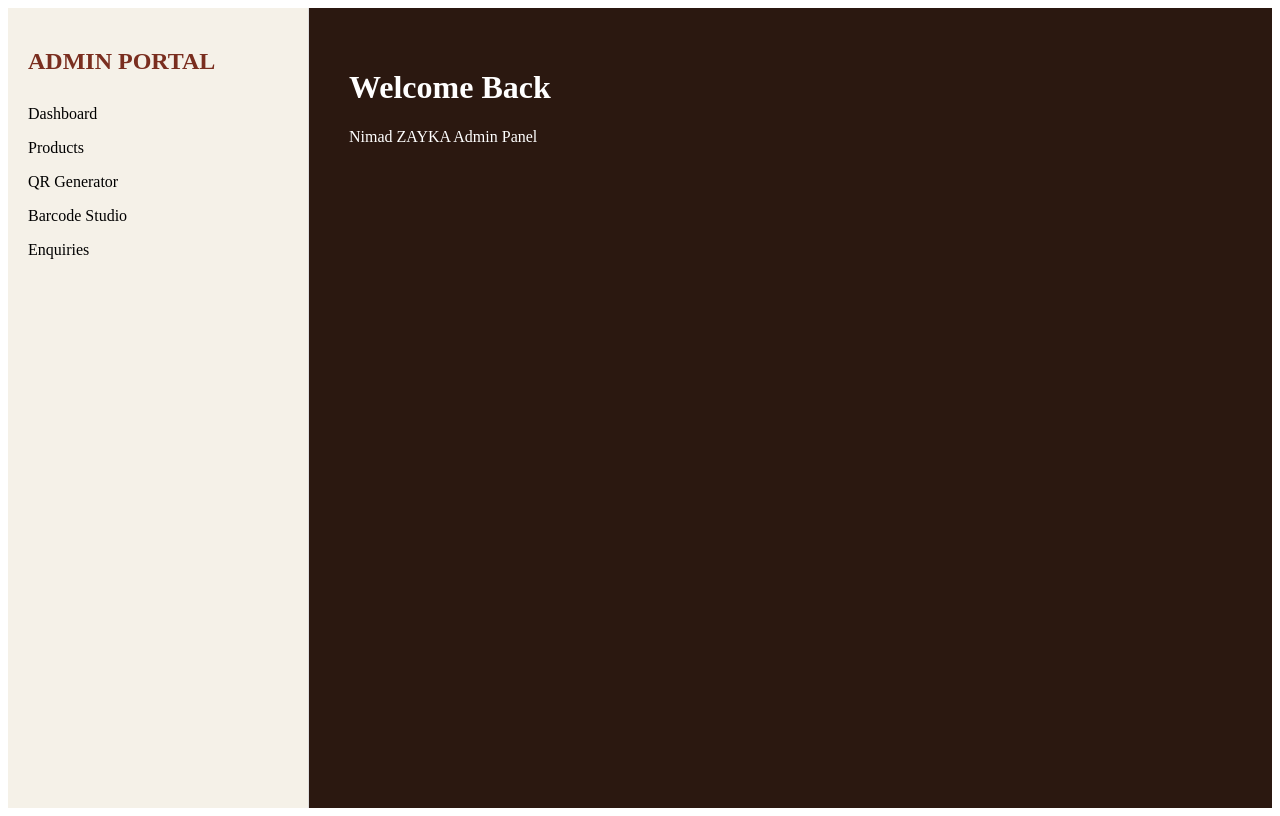
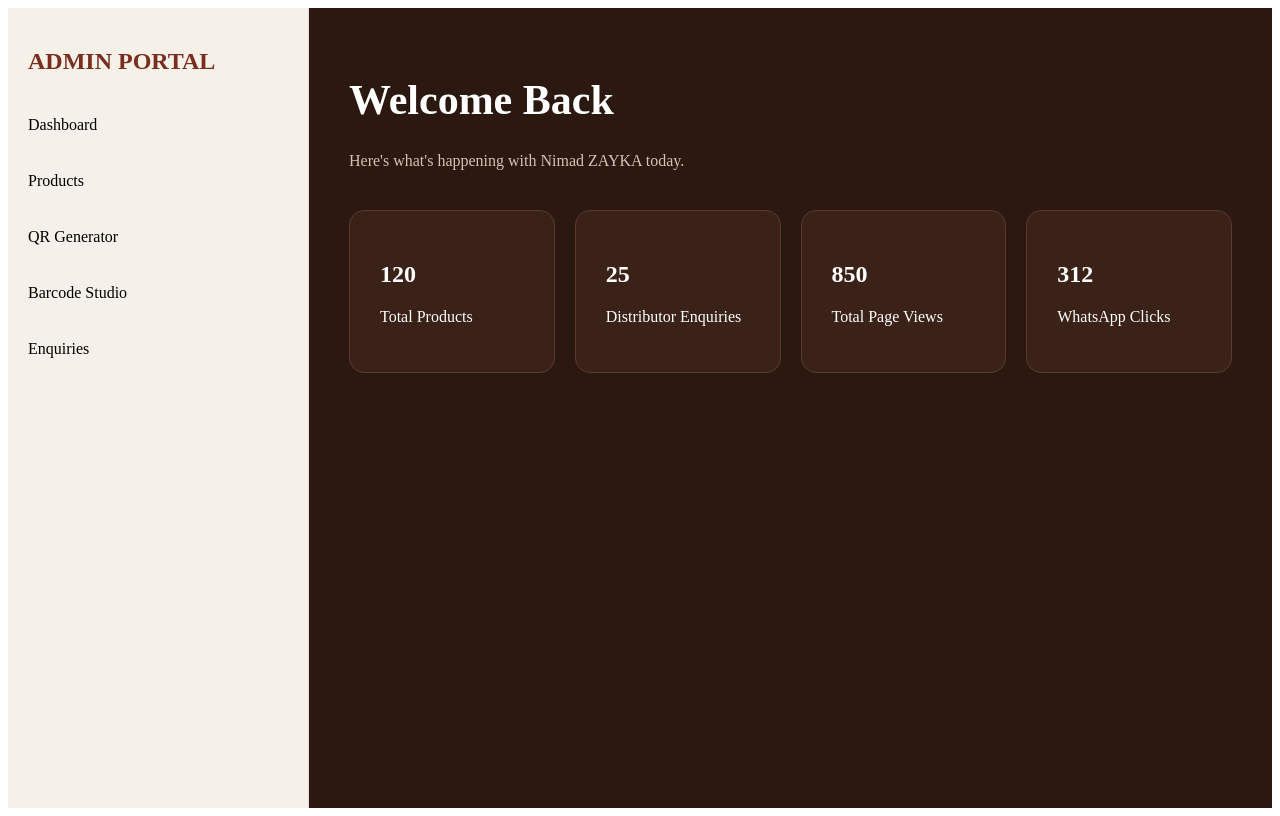
Before and after one commit to nikeshnikku9/ADMINNIMAD, a Next.js app: page /admin in a window 1280 px wide. Built offline with nearby package versions, Linux system fonts and the light colour scheme.

Commit message:
Update page.js

```diff
--- a/app/admin/page.js
+++ b/app/admin/page.js
@@ -13,7 +13,7 @@ export default function AdminPage() {
       >
         <h2 style={{ color: "#7a2e1f" }}>ADMIN PORTAL</h2>
 
-        <div style={{ marginTop: "30px" }}>
+        <div style={{ marginTop: "30px", lineHeight: "40px" }}>
           <p>Dashboard</p>
           <p>Products</p>
           <p>QR Generator</p>
@@ -31,9 +31,49 @@ export default function AdminPage() {
           padding: "40px",
         }}
       >
-        <h1>Welcome Back</h1>
-        <p>Nimad ZAYKA Admin Panel</p>
+        <h1 style={{ fontSize: "42px" }}>Welcome Back</h1>
+
+        <p style={{ color: "#d6c2b0" }}>
+          Here's what's happening with Nimad ZAYKA today.
+        </p>
+
+        {/* Cards */}
+        <div
+          style={{
+            display: "grid",
+            gridTemplateColumns: "repeat(4,1fr)",
+            gap: "20px",
+            marginTop: "40px",
+          }}
+        >
+          <div style={cardStyle}>
+            <h2>120</h2>
+            <p>Total Products</p>
+          </div>
+
+          <div style={cardStyle}>
+            <h2>25</h2>
+            <p>Distributor Enquiries</p>
+          </div>
+
+          <div style={cardStyle}>
+            <h2>850</h2>
+            <p>Total Page Views</p>
+          </div>
+
+          <div style={cardStyle}>
+            <h2>312</h2>
+            <p>WhatsApp Clicks</p>
+          </div>
+        </div>
       </div>
     </div>
   );
 }
+
+const cardStyle = {
+  background: "#3a2218",
+  padding: "30px",
+  borderRadius: "15px",
+  border: "1px solid #5a3a2c",
+};
```
